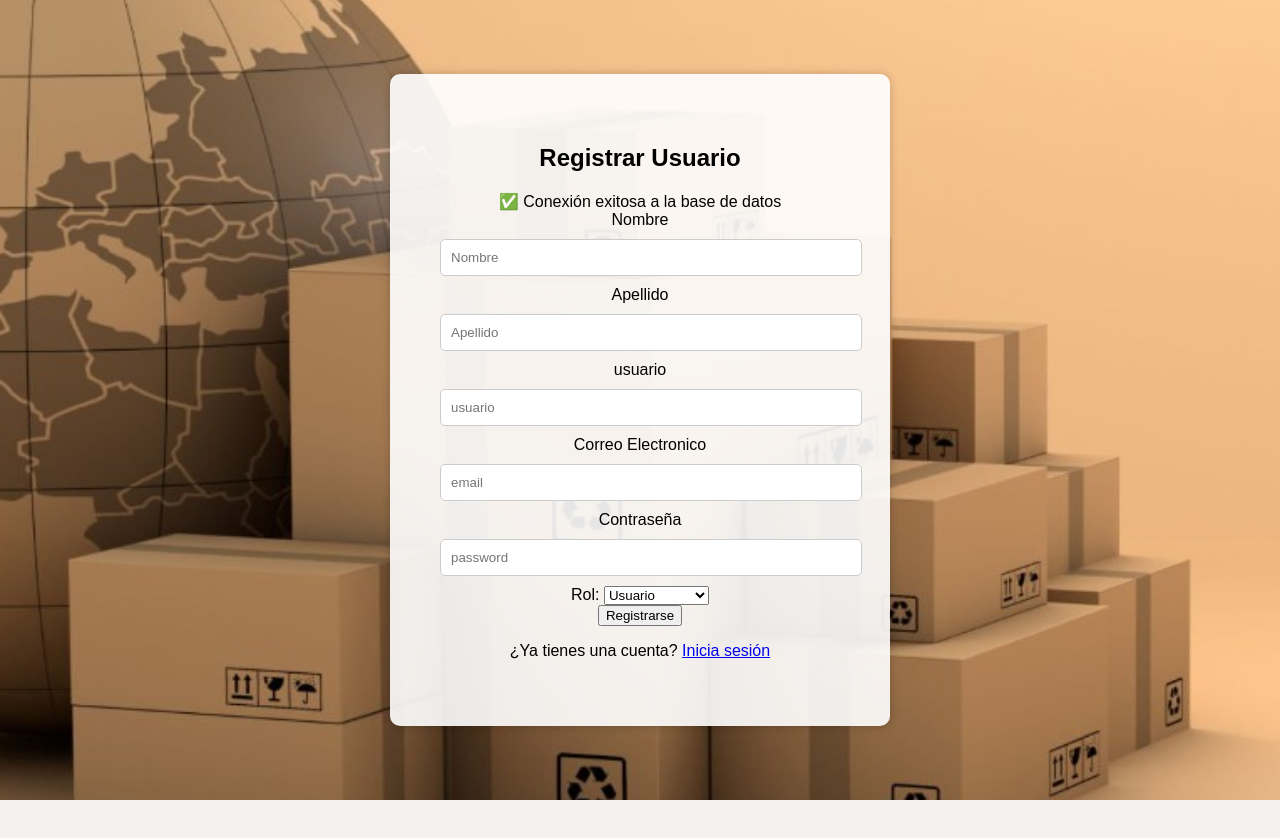
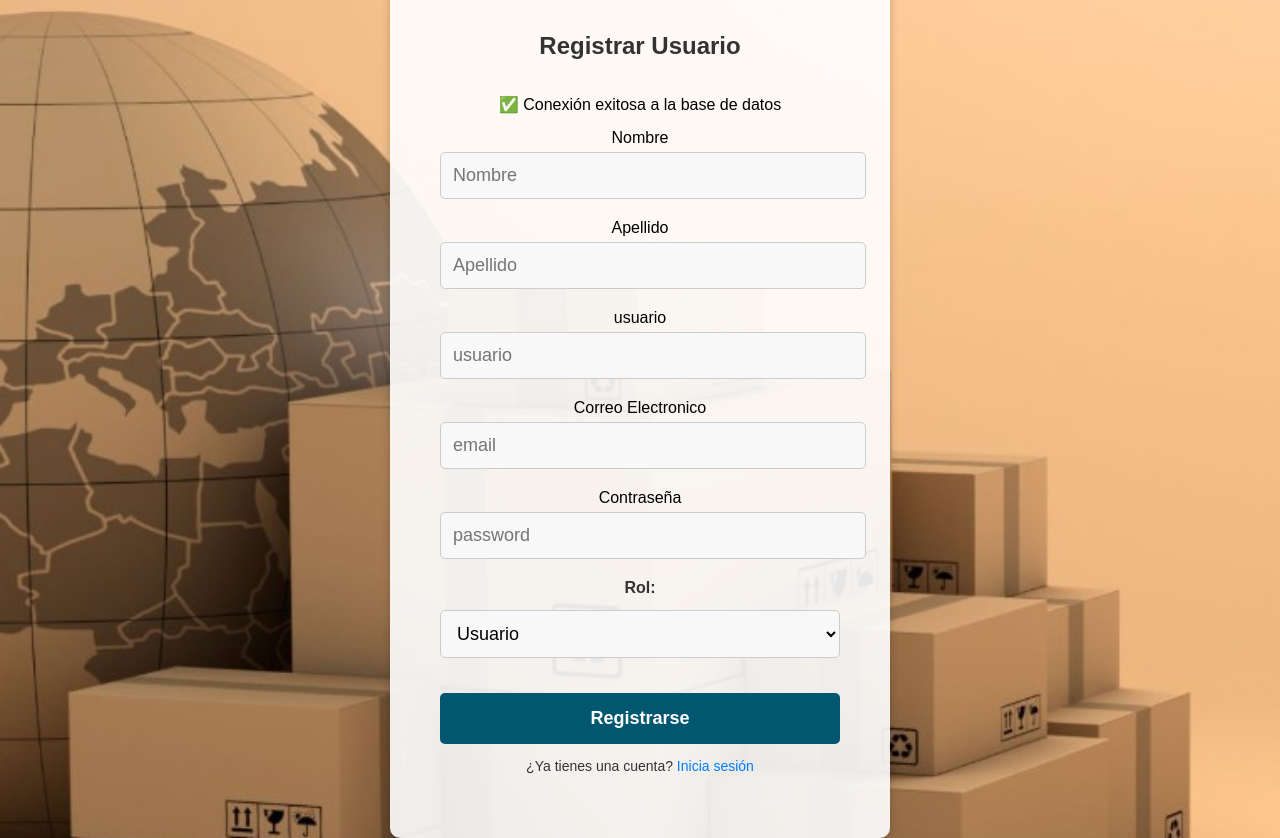
Before and after one commit to fediazgo/ProyectoSEN, a PHP site: page /Sistema_SEN/public/registro_usuario.php in a window 1280 px wide. Before the commit the page ends 800 px from the top, so only its background shows below. Run offline with PHP 8.4, Linux system fonts and the light colour scheme.

Commit message:
Carga de nuevo proyecto

```diff
--- a/public/registro_usuario.php
+++ b/public/registro_usuario.php
@@ -46,7 +46,7 @@
                     <option value="user">Usuario</option>
                     <option value="admin">Administrador</option>
                 </select>
-            </div>
+                </div>
 
             <button type="submit" class="btn">Registrarse</button>
 
--- a/src/assets/css/style.css
+++ b/src/assets/css/style.css
@@ -3,60 +3,128 @@
    =========================================== */
    body {
     font-family: Arial, sans-serif; /* Fuente predeterminada */
-    background: url('../img/bg01.jpeg') no-repeat center center fixed; /* Imagen de fondo centrada y fija */
+    background: url('../img/bg01.jpeg') no-repeat center center fixed; /* Imagen de fondo */
     background-size: cover; /* La imagen cubrirá toda la pantalla */
-    display: flex; /* Usa flexbox para centrar contenido */
+    display: flex; /* Centrar contenido */
     justify-content: center; /* Centra horizontalmente */
     align-items: center; /* Centra verticalmente */
     height: 100vh; /* Altura completa de la pantalla */
-    margin: 0; /* Elimina márgenes predeterminados */
+    margin: 0; /* Elimina márgenes */
 }
 
 /* ===========================================
-   🎨 ESTILOS PARA EL CONTENEDOR DEL LOGIN
+   🎨 ESTILOS PARA EL CONTENEDOR DEL FORMULARIO
    =========================================== */
 .container {
-    background: rgba(255, 255, 255, 0.9); /* Fondo blanco con transparencia */
+    background: rgba(255, 255, 255, 0.9); /* Fondo con transparencia */
     padding: 50px; /* Espaciado interno */
     border-radius: 10px; /* Bordes redondeados */
-    box-shadow: 0 0 10px rgba(0, 0, 0, 0.2); /* Sombra sutil para efecto flotante */
-    text-align: center; /* Alineación centrada del texto */
+    box-shadow: 0 0 10px rgba(0, 0, 0, 0.2); /* Sombra */
+    text-align: center; /* Alineación del texto */
     width: 100%; /* Ocupar todo el ancho disponible */
-    max-width: 400px; /* Máximo ancho para mantener estructura */
+    max-width: 400px; /* Máximo ancho */
 }
 
 /* ===========================================
-   ⌨️ ESTILOS PARA LOS CAMPOS DE ENTRADA
+   📌 ESTILOS PARA EL FORMULARIO
    =========================================== */
-input {
-    width: 100%; /* Los inputs ocupan todo el ancho disponible */
-    padding: 10px; /* Espaciado interno */
-    margin: 10px 0; /* Separación entre los campos */
+form {
+    display: flex;
+    flex-direction: column;
+    gap: 15px;
+}
+
+/* Título del formulario */
+.Titulo {
+    font-size: 24px;
+    font-weight: bold;
+    margin-bottom: 20px;
+    color: #333;
+}
+
+/* ===========================================
+   ⌨️ ESTILOS PARA LOS CAMPOS DE ENTRADA Y SELECT
+   =========================================== */
+input, select {
+    width: 100%; /* Ocupar todo el ancho disponible */
+    padding: 12px; /* Aumenta el tamaño interno */
+    margin: 5px 0; /* Separación entre los campos */
     border: 1px solid #ccc; /* Borde del campo */
     border-radius: 5px; /* Bordes redondeados */
+    font-size: 18px; /* Aumenta el tamaño del texto */
+    background-color: #f8f8f8;
+}
+
+/* Cuando el usuario hace clic en el input */
+input:focus, select:focus {
+    border-color: #007bff;
+    outline: none;
+}
+
+/* Mejora los estilos del select */
+.input-group select {
+    font-size: 18px; /* Aumenta el tamaño de la fuente */
+    cursor: pointer;
+    transition: border-color 0.3s;
 }
 
 /* ===========================================
    🔘 ESTILOS PARA EL BOTÓN DE ENVÍO
    =========================================== */
-input[type="submit"] {
-    background: #01576f; /* Color de fondo del botón */
-    color: white; /* Texto en color blanco */
-    cursor: pointer; /* Cambia el cursor a tipo "mano" */
-    border: none; /* Elimina borde predeterminado */
-    padding: 10px; /* Espaciado interno */
-    font-weight: bold; /* Texto en negrita */
+.btn {
+    background: #01576f;
+    color: white;
+    border: none;
+    padding: 15px;
+    font-size: 18px;
+    font-weight: bold;
+    width: 100%;
+    cursor: pointer;
+    border-radius: 5px;
+    transition: background 0.3s;
 }
 
-/* Efecto hover cuando el usuario pasa el mouse sobre el botón */
-input[type="submit"]:hover {
-    background: #01576f; /* Color más oscuro al pasar el mouse */
+.btn:hover {
+    background: #01445a;
 }
 
 /* ===========================================
    ⚠️ ESTILOS PARA MENSAJES DE ERROR
    =========================================== */
-.error {    color: red; /* Mensajes de error en color rojo */
-    font-weight: bold; /* Texto en negrita */
-    margin-top: 10px; /* Espaciado superior */
+.error {
+    color: red; /* Mensajes de error en color rojo */
+    font-weight: bold;
+    margin-top: 10px;
 }
+
+/* ===========================================
+   📌 ESTILOS PARA LOS GRUPOS DE INPUTS
+   =========================================== */
+.input-group {
+    display: flex;
+    flex-direction: column;
+    gap: 8px;
+    margin-bottom: 15px;
+}
+
+/* Etiquetas */
+.input-group label {
+    font-weight: bold;
+    color: #333;
+    font-size: 16px;
+}
+
+/* Enlace de inicio de sesión */
+p {
+    font-size: 14px;
+    color: #333;
+}
+
+p a {
+    color: #007bff;
+    text-decoration: none;
+}
+
+p a:hover {
+    text-decoration: underline;
+}
```
